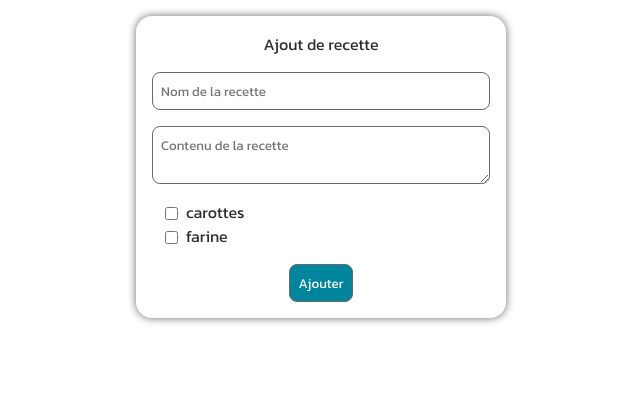
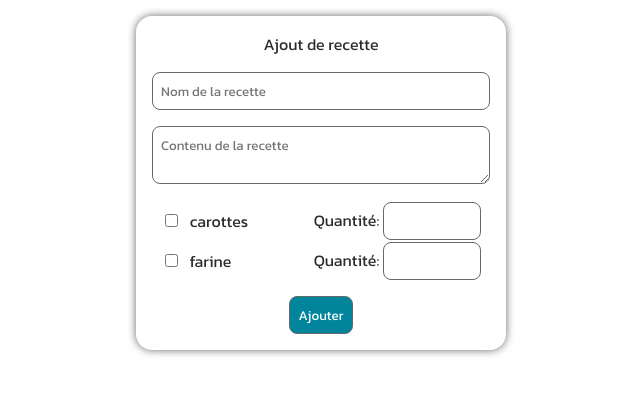
Before and after one commit to valentincgd/Flask_Web_App, a Flask app: page /add in a window 1280 px wide. Shown: the part 70-465 px from the top of the page, without its empty margins (319-959 px from the left). Run offline with Flask 2, Linux system fonts and the light colour scheme; the visitor is signed in with stand-in values (Sample User, id 1); data comes from the database, SQL or seed files in the repository; style sheets or scripts are compiled from the project's sources; parts of the project's set-up code (start-up, migrations or seed data) failed here and were passed over.

Commit message:
Add quantity of ingredients

```diff
--- a/app.py
+++ b/app.py
@@ -195,18 +195,30 @@ def add():
 
             newRecipId = newRecipId[0][0]
 
+            ingreSelectId = []
+            ingreSelectQt = []
             for i in request.form:
                 if "check_" in i:
-                    cmdSql = "INSERT INTO recipe_ingre ('ingre_id', 'recipe_id', 'qt') VALUES (:ingre, :recipe,:qt)"
-                    c.execute(
-                        cmdSql,
-                        {
-                            "ingre": request.form.get(i),
-                            "recipe": newRecipId,
-                            "qt": 1,
-                        },
-                    )
-                    conn.commit()
+                    ingreSelectId.append(request.form.get(i))
+
+                if "qt_" in i and i.replace("qt_", "") in ingreSelectId:
+                    ingreSelectQt.append(request.form.get(i))
+
+            increment = 0
+            for i in ingreSelectId:
+                cmdSql = "INSERT INTO recipe_ingre ('ingre_id', 'recipe_id', 'qt') VALUES (:ingre, :recipe,:qt)"
+                c.execute(
+                    cmdSql,
+                    {
+                        "ingre": ingreSelectId[increment],
+                        "recipe": newRecipId,
+                        "qt": ingreSelectQt[increment],
+                    },
+                )
+                conn.commit()
+
+                increment += 1
+
 
             return redirect("/")
 
--- a/static/css/add.css
+++ b/static/css/add.css
@@ -71,12 +71,14 @@ body .add-form .listIngre .ingre {
   display: -webkit-box;
   display: -ms-flexbox;
   display: flex;
-  -webkit-box-pack: start;
-      -ms-flex-pack: start;
-          justify-content: flex-start;
+  -webkit-box-pack: justify;
+      -ms-flex-pack: justify;
+          justify-content: space-between;
   -webkit-box-align: center;
       -ms-flex-align: center;
           align-items: center;
+  width: 100%;
+  margin-top: 2px;
 }
 
 body .add-form .listIngre .ingre input[type=checkbox] {
@@ -84,6 +86,10 @@ body .add-form .listIngre .ingre input[type=checkbox] {
   margin-top: 5px;
 }
 
+body .add-form .listIngre .ingre input[type=number] {
+  width: 5rem;
+}
+
 body .add-form .listIngre .ingre label {
   margin-left: 5px;
 }
--- a/static/css/add.scss
+++ b/static/css/add.scss
@@ -46,11 +46,16 @@ body {
             width: 20rem;
             .ingre{
                 display: flex;
-                justify-content: flex-start;
+                justify-content: space-between;
                 align-items: center;
+                width: 100%;
+                margin-top: 2px;
                 input[type=checkbox]{
                     width: auto;
                     margin-top: 5px;
+                }
+                input[type=number]{
+                    width: 5rem;
                 }
                 label{
                     margin-left: 5px;
--- a/templates/add.html
+++ b/templates/add.html
@@ -22,8 +22,14 @@
         <div class="listIngre">
           {% for i in ingres %}
           <div class="ingre">
-            <input type="checkbox" name="check_{{ i[0] }}" id="check{{ i[0] }}" value="{{ i[0] }}">
-            <label for="check{{ i[0] }}">{{ i[1] }}</label>
+            <div class="check">
+              <input type="checkbox" name="check_{{ i[0] }}" id="check{{ i[0] }}" value="{{ i[0] }}">
+              <label for="check{{ i[0] }}">{{ i[1] }}</label>
+            </div>
+            <div class="qt">
+              <label for="qt_{{ i[0] }}">Quantité:</label>
+              <input type="number" id="qt_{{ i[0] }}" name="qt_{{ i[0] }}">
+            </div>
           </div>
           {% endfor %}
         </div>
```
Also changed, not shown: 1 other file.
